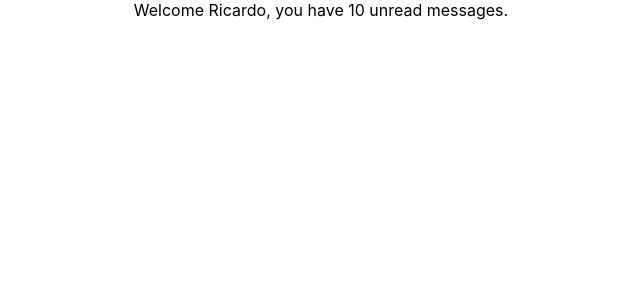
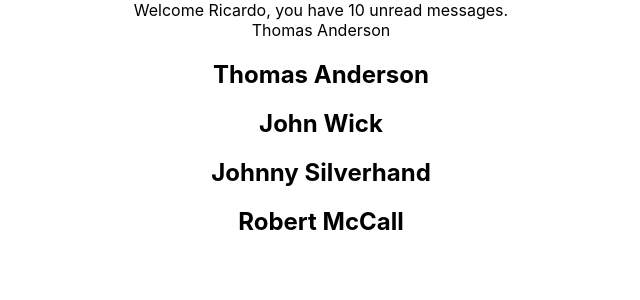
Before and after one commit to rodmor59/react-typescript-demo, a React (Create React App) app: page / in a window 1280 px wide. Shown: the top 300 px of the page, without its empty margins (319-959 px from the left). Built offline with nearby package versions, Linux system fonts and the light colour scheme; the HTML template or start-up script is replaced by a standard one.

Commit message:
Add Getting Started, Typing Props and Basic Props

```diff
--- a/src/App.tsx
+++ b/src/App.tsx
@@ -1,10 +1,47 @@
 import Greet from './components/Greet';
+import Person from './components/Person';
+import PersonList from './components/PersonList';
 import './App.css';
 
 function App() {
+
+    const personName = {
+        first: 'Thomas',
+        last: 'Anderson',
+    }
+
+    const nameList = [
+        {
+            first: 'Thomas',
+            last: 'Anderson'
+        },
+        {
+            first: 'John',
+            last: 'Wick'
+        },
+        {
+            first: 'Johnny',
+            last: 'Silverhand'
+        },
+        {
+            first: 'Robert',
+            last: 'McCall'
+        },
+    ]
+
     return (
         <div className="App">
-            <Greet name='Ricardo' />
+            <Greet
+                name='Ricardo'
+                messageCount={10}
+                isLoggedIn={true}
+            />
+            <Person
+                name={personName}
+            />
+            <PersonList
+                names={nameList}
+            />
         </div>
     );
 }
--- a/src/components/Greet.tsx
+++ b/src/components/Greet.tsx
@@ -1,11 +1,18 @@
 type GreetProps = {
-    name: string
+    name: string,
+    messageCount: number,
+    isLoggedIn: boolean
 }
 
 function Greet(props: GreetProps) {
     return (
         <div>
-            Welcome {props.name}, you have 10 unread messages.
+            {
+                props.isLoggedIn ?
+                    `Welcome ${props.name}, you have ${props.messageCount} unread messages.`
+                    :
+                    `Welcome Guest`
+            }
         </div>
     )
 }
--- /dev/null
+++ b/src/components/Person.tsx
@@ -0,0 +1,14 @@
+type PersonProps = {
+    name: {
+        first: string,
+        last: string
+    }
+}
+
+function Person(props: PersonProps) {
+    return (
+        <div>{props.name.first} {props.name.last}</div>
+    )
+}
+
+export default Person
--- /dev/null
+++ b/src/components/PersonList.tsx
@@ -0,0 +1,19 @@
+type PersonListProps = {
+    names: {
+        first: string,
+        last: string,
+    }[]
+}
+
+
+function PersonList (props: PersonListProps) {
+    return (
+        <div>
+            {props.names.map(name =>
+                <h2>{name.first} {name.last}</h2>
+            )}
+        </div>
+    )
+}
+
+export default PersonList
```
